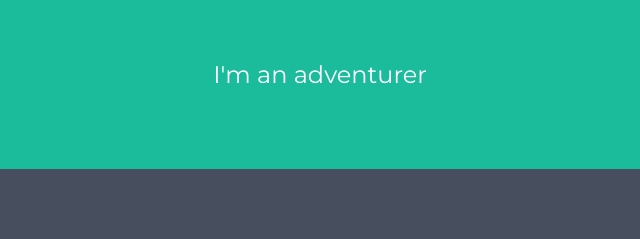
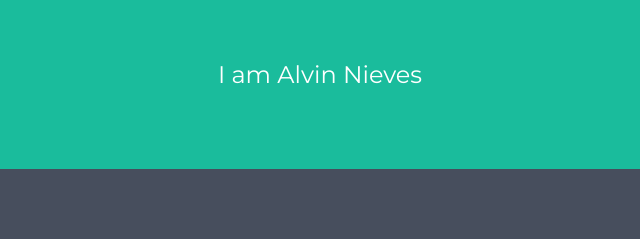
Before and after one commit to nievesalvin/nievesalvin.github.io, a plain HTML site: page index.html in a window 1280 px wide. Shown: the part 444-683 px from the top of the page, 320-960 px from the left. Drawn offline with nearby package versions, Linux system fonts and the light colour scheme.

Commit message:
name edits

```diff
--- a/index.html
+++ b/index.html
@@ -78,7 +78,7 @@
 <div class="container-fluid bg-1 text-center">
   <h3 class="margin">Who Am I?</h3>
   <img src="alvin.png" class="img-responsive img-circle margin" style="display:inline" alt="alvin" width="200" height="200">
-  <h3>I'm an adventurer</h3>
+  <h3>I am Alvin Nieves</h3>
 </div>
 
 <!-- Second Container -->
```
